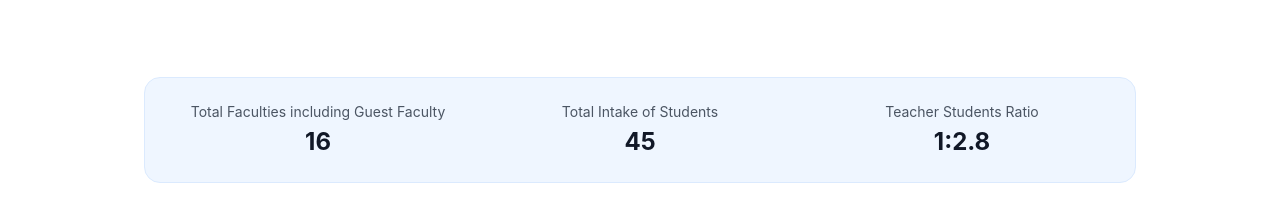
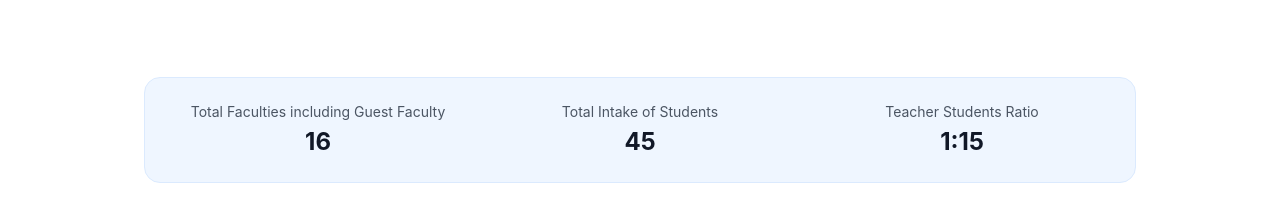
Before and after one commit to javedmehedi-byte/final-website, a Next.js app: page /faculty in a window 1280 px wide. Shown: the part 1700-1916 px from the top of the page. Built offline with nearby package versions, Linux system fonts and the light colour scheme.

Commit message:
chore(content): update faculty teacher-student ratio to 1:15

```diff
--- a/app/faculty/page.tsx
+++ b/app/faculty/page.tsx
@@ -176,7 +176,7 @@ export default function FacultyPage() {
               </div>
               <div>
                 <p className="text-sm text-gray-600">Teacher Students Ratio</p>
-                <p className="text-2xl font-bold text-gray-900 mt-1">1:2.8</p>
+                <p className="text-2xl font-bold text-gray-900 mt-1">1:15</p>
               </div>
             </div>
           </div>
```
